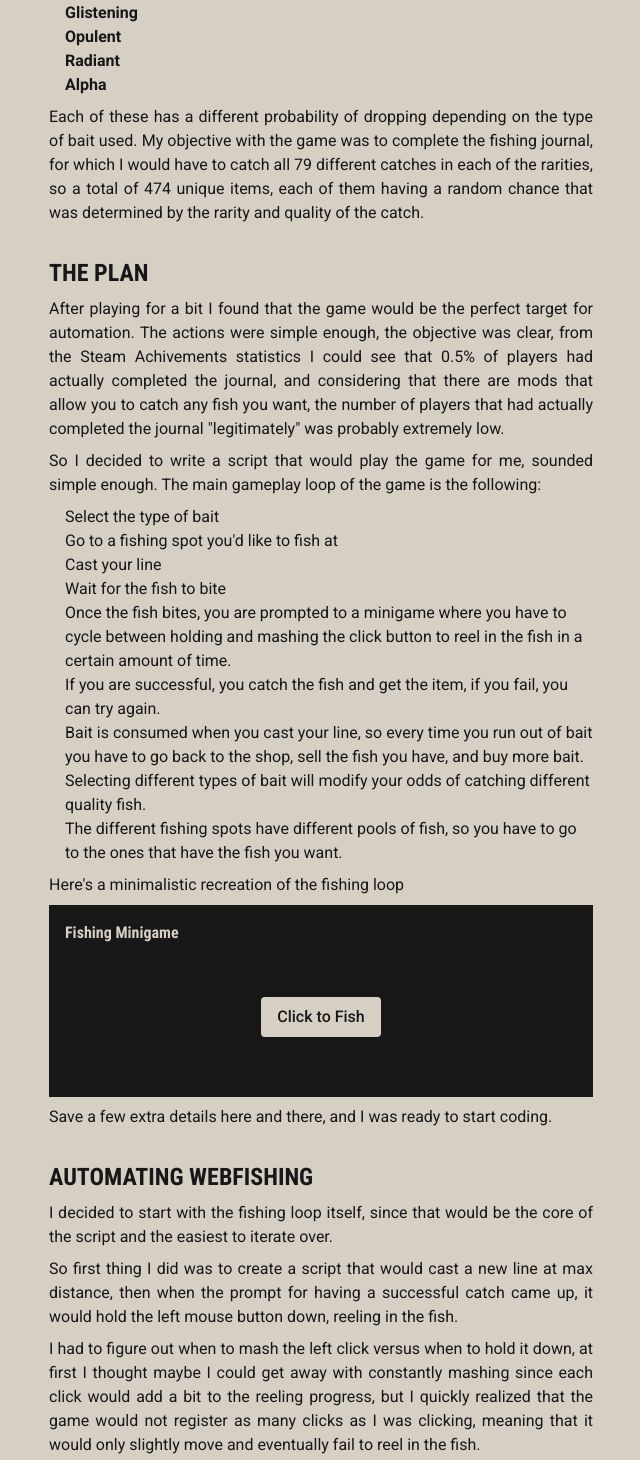
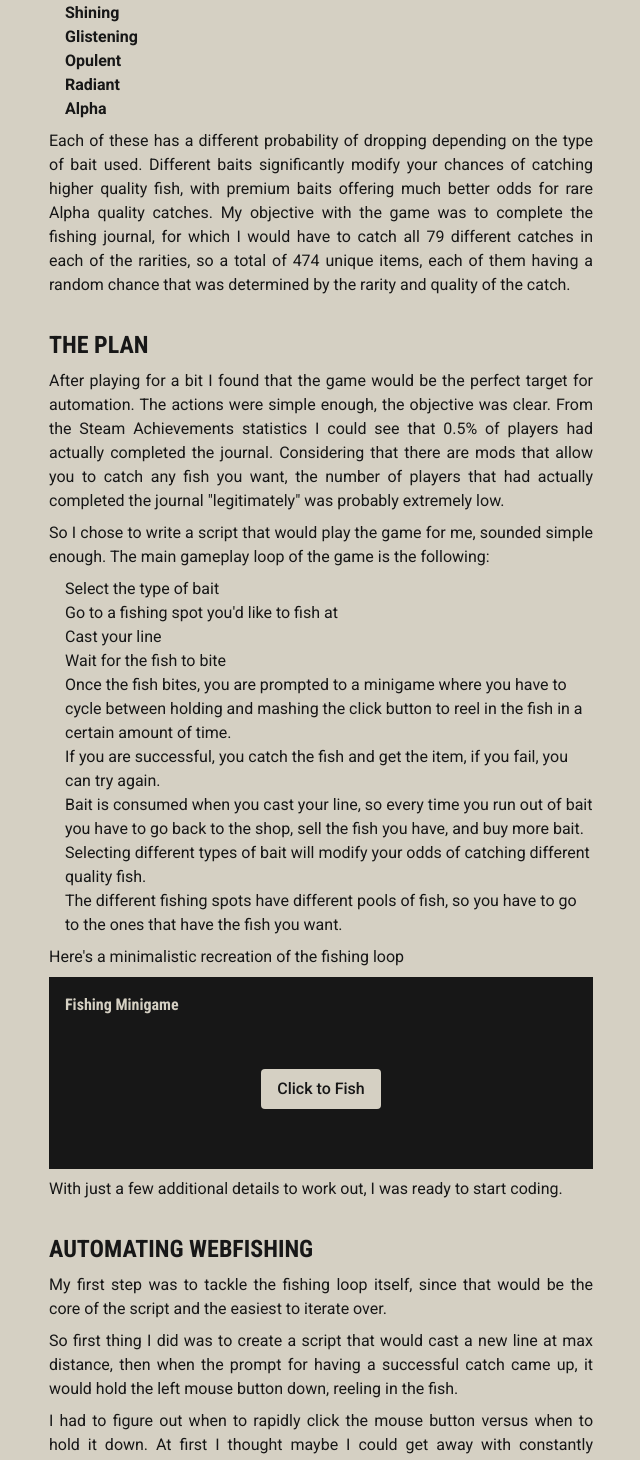
Before and after one commit to nandosobral03/fsobral, a Next.js app: page /blog/automating-fishing-for-fun-and-no-profit in a window 1280 px wide. Shown: the part 2065-3525 px from the top of the page, without its empty margins (319-959 px from the left). Built offline with nearby package versions, Linux system fonts and the light colour scheme.

Commit message:
finish blog

```diff
--- a/src/app/blog/posts/automating-fishing-for-fun-and-no-profit/automating-fishing-for-fun-and-no-profit.tsx
+++ b/src/app/blog/posts/automating-fishing-for-fun-and-no-profit/automating-fishing-for-fun-and-no-profit.tsx
@@ -18,7 +18,7 @@ export default function AutomatingFishingForFunAndNoProfit() {
       <TLDR>
         I decided to write a script that played a fishing game for me because I
         can, now I'm probably one of the few persons in the world to have
-        completed it in it's entirety without the use of mods
+        completed it in its entirety without the use of mods
       </TLDR>
       <Section>
         <SectionTitle>Introduction</SectionTitle>
@@ -35,9 +35,10 @@ export default function AutomatingFishingForFunAndNoProfit() {
           about a guy who decided to automate a few different Minecraft farms
           and essentially destroyed that server's economy. I really liked the
           idea. I'd seen it done a couple of times before, but this time I
-          thought it would be a fun project. So, I went to my Steam library and
-          started scrolling through my games to see if I could find anything
-          that would be fun to automate.
+          thought it would be a fun project. This got me thinking about trying
+          automation myself, so I went to my Steam library and started scrolling
+          through my games to see if I could find anything that would be fun to
+          automate.
         </Paragraph>
 
         <Paragraph>
@@ -57,7 +58,7 @@ export default function AutomatingFishingForFunAndNoProfit() {
           >
             Webfishing
           </a>
-          . Webfishing you might have guessed is a game about fishing, it
+          . Webfishing is, as you might have guessed, a game about fishing, it
           describes itself as:
         </Paragraph>
 
@@ -92,11 +93,13 @@ export default function AutomatingFishingForFunAndNoProfit() {
 
         <Paragraph>
           Each of these has a different probability of dropping depending on the
-          type of bait used. My objective with the game was to complete the
-          fishing journal, for which I would have to catch all 79 different
-          catches in each of the rarities, so a total of 474 unique items, each
-          of them having a random chance that was determined by the rarity and
-          quality of the catch.
+          type of bait used. Different baits significantly modify your chances
+          of catching higher quality fish, with premium baits offering much
+          better odds for rare Alpha quality catches. My objective with the game
+          was to complete the fishing journal, for which I would have to catch
+          all 79 different catches in each of the rarities, so a total of 474
+          unique items, each of them having a random chance that was determined
+          by the rarity and quality of the catch.
         </Paragraph>
       </Section>
       <Section>
@@ -104,16 +107,15 @@ export default function AutomatingFishingForFunAndNoProfit() {
         <Paragraph>
           After playing for a bit I found that the game would be the perfect
           target for automation. The actions were simple enough, the objective
-          was clear, from the Steam Achivements statistics I could see that 0.5%
-          of players had actually completed the journal, and considering that
+          was clear. From the Steam Achievements statistics I could see that
+          0.5% of players had actually completed the journal. Considering that
           there are mods that allow you to catch any fish you want, the number
           of players that had actually completed the journal "legitimately" was
           probably extremely low.
         </Paragraph>
         <Paragraph>
-          So I decided to write a script that would play the game for me,
-          sounded simple enough. The main gameplay loop of the game is the
-          following:
+          So I chose to write a script that would play the game for me, sounded
+          simple enough. The main gameplay loop of the game is the following:
         </Paragraph>
         <List type="disc">
           <span>Select the type of bait</span>
@@ -149,15 +151,15 @@ export default function AutomatingFishingForFunAndNoProfit() {
         <FishingGame />
 
         <Paragraph>
-          Save a few extra details here and there, and I was ready to start
+          With just a few additional details to work out, I was ready to start
           coding.
         </Paragraph>
       </Section>
       <Section>
         <SectionTitle>Automating webfishing</SectionTitle>
         <Paragraph>
-          I decided to start with the fishing loop itself, since that would be
-          the core of the script and the easiest to iterate over.
+          My first step was to tackle the fishing loop itself, since that would
+          be the core of the script and the easiest to iterate over.
         </Paragraph>
         <Paragraph>
           So first thing I did was to create a script that would cast a new line
@@ -166,21 +168,21 @@ export default function AutomatingFishingForFunAndNoProfit() {
           fish.
         </Paragraph>
         <Paragraph>
-          I had to figure out when to mash the left click versus when to hold it
-          down, at first I thought maybe I could get away with constantly
-          mashing since each click would add a bit to the reeling progress, but
-          I quickly realized that the game would not register as many clicks as
-          I was clicking, meaning that it would only slightly move and
-          eventually fail to reel in the fish.
+          I had to figure out when to rapidly click the mouse button versus when
+          to hold it down. At first I thought maybe I could get away with
+          constantly mashing since each click would add a bit to the reeling
+          progress, but I quickly realized that the game would not register as
+          many clicks as I was clicking, meaning that it would only slightly
+          move and eventually fail to reel in the fish.
         </Paragraph>
         <Paragraph>
-          Next idea was to hold until I saw the prompt for mashing, at that
-          point click for a couple of cycles, then release the mouse button and
-          wait for the next prompt. This worked okay for a bit but it had 2
-          issues, for higher quality fishes it sometimes needed more clicks that
+          My next approach was to hold until I saw the prompt for mashing. At
+          that point click for a couple of cycles, then release the mouse button
+          and wait for the next prompt. This worked okay for a bit but it had 2
+          issues. For higher quality fish it sometimes needed more clicks than
           the ones I programmed it to mash for, meaning it would get stuck
-          holding when it had to mash and lose enough time to fail the catch,
-          and for lower quality fishes it would mash way too much for no reason,
+          holding when it had to mash and lose enough time to fail the catch.
+          For lower quality fish it would mash way too much for no reason,
           eventually also leading to not reeling enough to catch the fish. For a
           human player this is quite easy since they can see the number of
           clicks required to mash, and count while they do so, but if I wanted
@@ -195,27 +197,29 @@ export default function AutomatingFishingForFunAndNoProfit() {
           <Paragraph>How it looks like when you catch a fish</Paragraph>
         </ImageWithAlt>
         <Paragraph>
-          Here I tried a bunch of different solutions, from using teseract to
-          read the number, to trying opencv. Problem was I'd have to run this
-          check after finishing every mash interal which could be many during a
-          single catch, and parsing the image to get the number would take too
-          much time causing the reeling to fail.
+          Here I tried a bunch of different solutions, from using Tesseract to
+          read the number, to trying opencv. The problem was I'd have to run
+          this check after finishing every mash interval which could be many
+          during a single catch. Parsing the image to get the number would take
+          too much time, causing the reeling to fail. Speed was critical because
+          the fishing mechanic has a tight time window - any delay in processing
+          would result in a failed catch.
         </Paragraph>
         <Paragraph>
           So in the end after a couple of hours of trying different solutions I
-          found that there was a much easier way to do it, the game has a
+          found that there was a much easier way to do it. The game has a
           setting that allows you to switch the mashing mechanism to also work
           while holding the button down, so I just had to click once and then
           hold the button down.
         </Paragraph>
         <Paragraph>
           This worked great, I could just click once and then hold the button
-          down, and the game would do the rest.
+          down and the game would do the rest.
         </Paragraph>
         <Paragraph>
           After the fish has been caught next thing is to skip all the text
           prompts for having caught the fish, which are either 1 or 2 depending
-          on if you were lucky enought to also catch a treasure, and then the
+          on if you were lucky enough to also catch a treasure, and then the
           script could loop back and start fishing once again.
         </Paragraph>
         <ImageWithAlt
@@ -225,12 +229,12 @@ export default function AutomatingFishingForFunAndNoProfit() {
           <Paragraph>Fishing loop</Paragraph>
         </ImageWithAlt>
         <Paragraph>
-          With that out of the way, it was a matter of changing the bait after
-          it had ran out, the game gives you a series of different baits you can
-          have stocked at the same time, so my initial solution was to have it
-          switch between them once it ran out, this worked okay and the script
-          could keep running for a couple of hours without intervention, I
-          almost thought of leaving it like that, but seeing how little of a
+          With that out of the way, the next challenge was changing the bait
+          after it had run out. The game gives you a series of different baits
+          you can have stocked at the same time, so my initial solution was to
+          have it switch between them once it ran out. This worked okay and the
+          script could keep running for a couple of hours without intervention.
+          I almost thought of leaving it like that, but seeing how little of a
           dent it was making in the journal completion, it was clear I had to
           improve it and make it fully autonomous.
         </Paragraph>
@@ -245,7 +249,7 @@ export default function AutomatingFishingForFunAndNoProfit() {
         <SectionSubtitle>Navigation and Store Integration</SectionSubtitle>
         <Paragraph>
           With the fishing loop done, the next logical step was to automate the
-          process of selling fish and buying bait, the only problem with that is
+          process of selling fish and buying bait. The only problem with that is
           that I would also need to automate the process of getting to the store
           (a physically different location than the fishing spots) and then
           getting back to the same spot to guarantee the script would be able to
@@ -254,11 +258,11 @@ export default function AutomatingFishingForFunAndNoProfit() {
           fail.
         </Paragraph>
         <Paragraph>
-          Luckily the game as a "Return to Spawn" button that could teleport me
-          to a set location, with this I only had to write logic to move from
+          Luckily the game has a "Return to Spawn" button that could teleport me
+          to a set location. With this I only had to write logic to move from
           the spawn to the store, and from the spawn to a fishing spot without
           having to worry about slight deviations as they would be fixed by the
-          teleport. In the process of trial and error I found that the camera
+          teleport. In the process of trial and error, I found that the camera
           did not reset to the default position when teleported, so I had to
           write logic to move the camera to a known position so the inputs which
           are camera relative would be correct.
@@ -288,22 +292,21 @@ export default function AutomatingFishingForFunAndNoProfit() {
           ]}
         />
         <Paragraph>
-          With this done I felt confident that it was just a matter of time
-          before I could have the script running continuously, so I went to
-          sleep.
+          With this done I felt confident that the script would soon be running
+          continuously, so I went to sleep.
         </Paragraph>
         <SectionSubtitle>Optimization and Fishing Buddies</SectionSubtitle>
         <Paragraph>
           To my surprise, when I woke up the next day, the script was still
           running which was good, but when I checked the progress I found that
           progress on the journal was much slower than I expected. So I started
-          looking for possible optimizations. That could help me finish the
+          looking for possible optimizations that could help me finish the
           journal faster.
         </Paragraph>
         <Paragraph>
-          I rememberd the game had a "Fishing Buddy" feature which are basically
-          2 buckets one of freshwater and one of saltwater, and you could set
-          them to automatically catch fish for you.
+          I remembered the game had a "Fishing Buddy" feature which are
+          basically 2 buckets one of freshwater and one of saltwater, and you
+          could set them to automatically catch fish for you.
         </Paragraph>
         <ImageWithAlt
           src="/blog/posts/automating-fishing-for-fun-and-no-profit/buddies.webp"
@@ -312,31 +315,31 @@ export default function AutomatingFishingForFunAndNoProfit() {
           <Paragraph>Setting up the fishing buddies in the void</Paragraph>
         </ImageWithAlt>
         <Paragraph>
-          They sounded interesting and after a bit of fiddling I managed to make
-          to setup locations for them on all the fishing spots. After completing
-          every second reeling attempt the script would now check on the fishing
+          They sounded interesting and after a bit of fiddling I managed to set
+          up locations for them on all the fishing spots. After completing every
+          second reeling attempt the script would now check on the fishing
           buddies to see if they had caught anything, this meant that on the
           time that before I got 2 fish, now I was getting 4.
         </Paragraph>
         <Paragraph>
           More idling attempts, more fish, and the script was making good
           progress on the journal. I had already reached max level and bought
-          all upgrades in about 50 or so hours of idling. I decided to make
-          changes to the script so I could target the elements I needed to
-          catch. As I said before each of the 79 items has a random chance of
+          all upgrades in about 50 or so hours of idling. At this point I wanted
+          to make changes to the script so I could target the elements I needed
+          to catch. As I said before each of the 79 items has a random chance of
           dropping in one of the 6 qualities, each type of bait modifies the
           odds of getting these qualities, up until now I was switching between
           baits as they ran out, but now I specifically wanted to target{" "}
           <span className="font-bold">Alpha</span> quality fish. So I added the
-          option for picking which bait would use, and instead of switching to
-          the next one it would instead initiate the buy/sell process when the
+          option for picking which bait to use, and instead of switching to the
+          next one it would instead initiate the buy/sell process when the
           current bait runs out.
         </Paragraph>
         <SectionSubtitle>
           Targeting Specific Fish and CLI Improvements
         </SectionSubtitle>
         <Paragraph>
-          Around this time I also decided to polish a bit the CLI, with the
+          Around this time I also chose to polish a bit the CLI, with the
           different options for bait, fishing locations so that I could switch
           between modes once I was done looking for specific fish.
         </Paragraph>
@@ -382,9 +385,9 @@ export default function AutomatingFishingForFunAndNoProfit() {
       <Section>
         <SectionTitle>Victory</SectionTitle>
         <Paragraph>
-          With that done, it was just a matter of time before I could complete
-          the journal, I left the script running at night during a couple of
-          days and eventually I woke up to a completed journal.
+          With that done, completing the journal became inevitable. I left the
+          script running at night during a couple of days and eventually I woke
+          up to a completed journal.
         </Paragraph>
         <ImageCarousel
           images={[
@@ -413,7 +416,7 @@ export default function AutomatingFishingForFunAndNoProfit() {
         </Paragraph>
       </Section>
       <Section>
-        <SectionTitle>Learned something</SectionTitle>
+        <SectionTitle>What I learned</SectionTitle>
         <Paragraph>
           This was a fun project that scratched the automation itch I've had for
           a while, not much learning in terms of new technologies, but it's fun
@@ -431,7 +434,11 @@ export default function AutomatingFishingForFunAndNoProfit() {
             then orchestrating them to achieve the overall goal.
           </span>
         </List>
-        <Paragraph>So yeah, automation is fun!</Paragraph>
+        <Paragraph>
+          Automation continues to be one of my favorite ways to solve
+          interesting problems, and this project reminded me why I love building
+          things that work while I sleep!
+        </Paragraph>
       </Section>
     </>
   );
```
